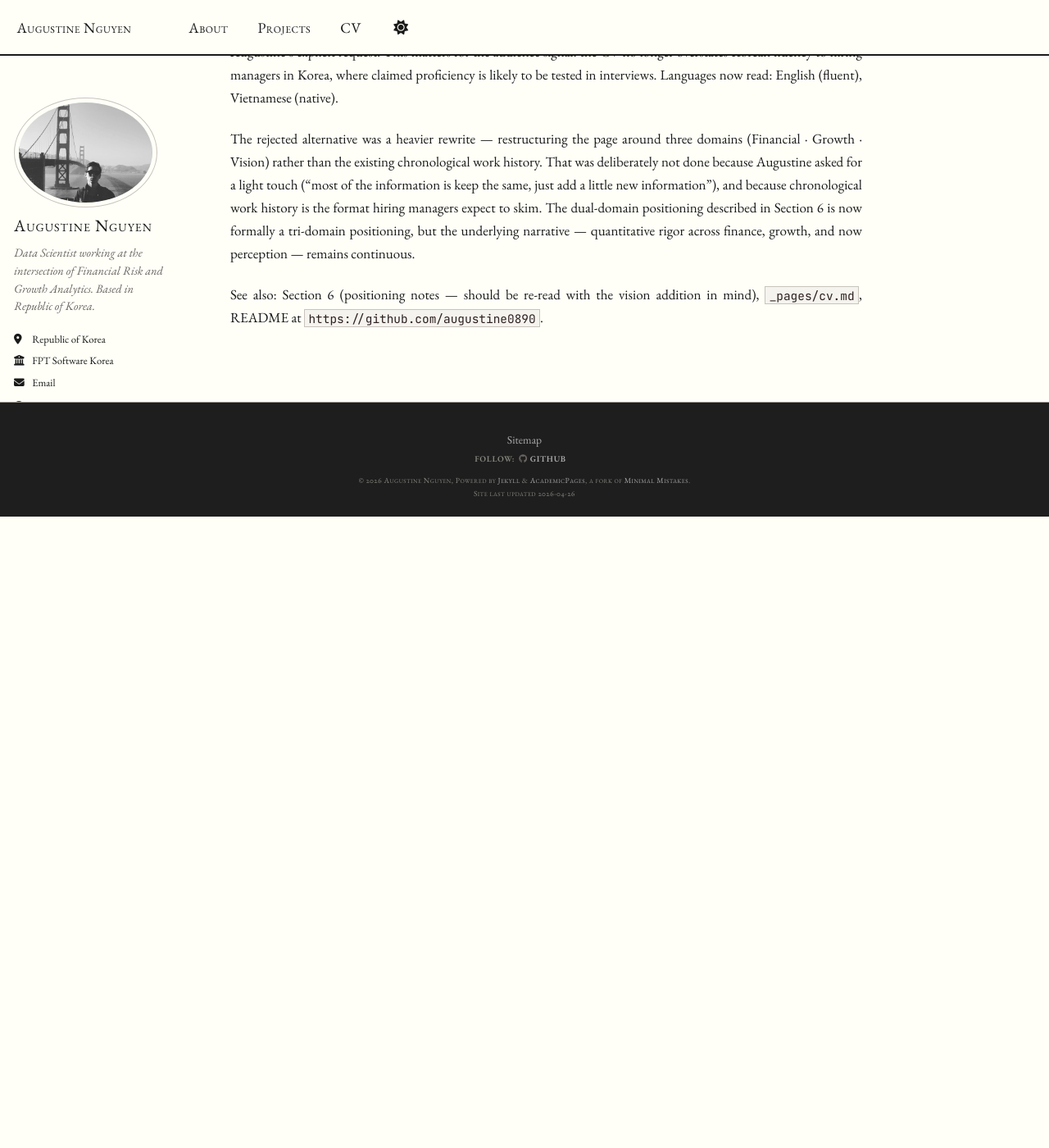
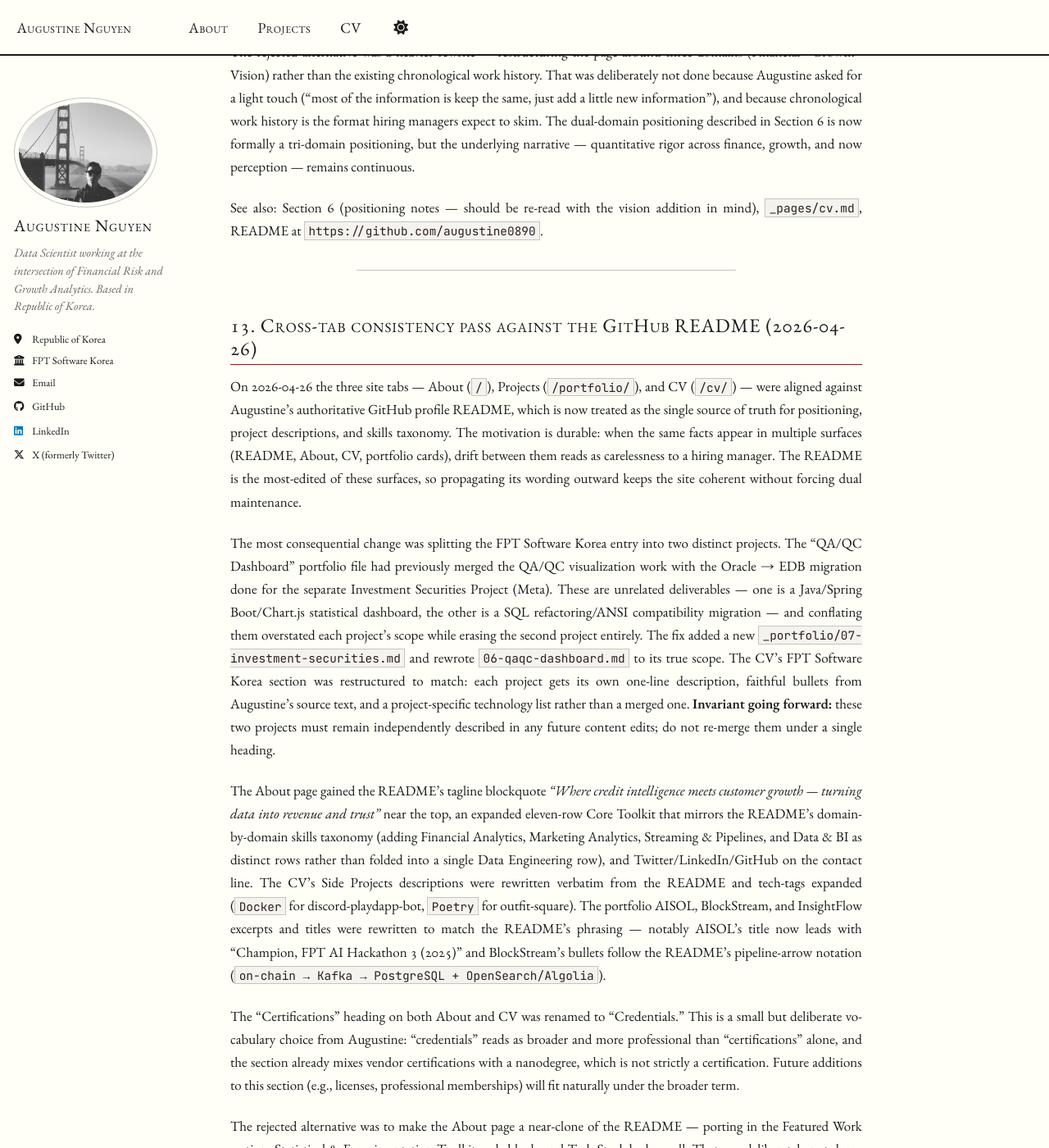
Before and after one commit to augustine0890/augustine0890.github.io, a Jekyll site: the page built from docs/session_context.md, in a window 1280 px wide and 1400 px high, scrolled down 11138 px. Shown: the whole window at 82% size. Built offline with Jekyll 4.4.1, drawn with Linux system fonts in a browser that asks for light colours; our own code applies the rules of GitHub Pages for plain Markdown files; a script bundle is joined from its source files by our own code; library files that are not in the unit come from our copies; before the commit the page ends 11768 px from its top, so only the background shows below that; some of the changed text lies outside the part shown.

Commit message:
docs: align About/CV/portfolio with GitHub README and split QA/QC project

```diff
--- a/docs/session_context.md
+++ b/docs/session_context.md
@@ -112,9 +112,11 @@ upstream; merging future upstream changes would require manual diffing.
 *Content layer (Markdown files).* All human-readable content lives in
 `_pages/` and `_portfolio/`. The four pages are: `about.md` (home, permalink
 `/`), `cv.md` (curriculum vitae, permalink `/cv/`), `portfolio.html` (project
-index, permalink `/portfolio/`), and `404.md`. The six portfolio projects live
-in `_portfolio/` as individually numbered Markdown files (`01-aisol.md`
-through `06-qaqc-dashboard.md`). The numbering controls display order.
+index, permalink `/portfolio/`), and `404.md`. The seven portfolio projects
+live in `_portfolio/` as individually numbered Markdown files (`01-aisol.md`
+through `07-investment-securities.md`). The numbering controls display order.
+*Superseded on 2026-04-26 by Section 13 — was previously six files; the QA/QC
+entry was split into two distinct projects.*
 
 *Configuration layer (`_config.yml`).* The single source of truth for site
 metadata, author profile (name, bio, social links), Jekyll settings, plugin
@@ -222,9 +224,11 @@ The original site content used emoji as section markers (🏆, 📍, ✉️,
 typographic register of academic papers — they signal informality and casualness
 that undercuts the quantitative-rigor positioning. All emoji were replaced with
 Markdown formatting (bold, italic, horizontal rules, em-dashes) that renders
-cleanly in the serif font. Note that six portfolio project files (`_portfolio/*.md`)
-still contain emoji in their `excerpt:` frontmatter and body text. These were
-not updated in the April 2026 session and represent an inconsistency.
+cleanly in the serif font. As of 2026-04-26, the portfolio files have also been
+cleaned: a repository-wide grep for the original marker emoji returns no
+matches across `_pages/` and `_portfolio/`. *Superseded on 2026-04-26 by
+Section 13 — the previous note about lingering emoji in portfolio files no
+longer applies.*
 
 **Decision: Keep the three-item navigation (About, Projects, CV).**
 
@@ -260,12 +264,13 @@ on both the home page and CV. If this placement is to change (e.g., moved to
 the portfolio as a lesser item), it should be a deliberate decision — the win
 is the strongest near-term signal of applied AI capability.
 
-**Portfolio ordering.** The six portfolio files are numbered 01 through 06.
+**Portfolio ordering.** The seven portfolio files are numbered 01 through 07.
 Jekyll renders the portfolio archive in filesystem order, so the numeric prefix
 controls display order. AISOL (01) is first because it is the most recent and
 most prestigious. If projects are added or re-prioritized, the prefix numbering
 must be updated accordingly — renaming files will change URLs, which may break
-any external links.
+any external links. *Superseded on 2026-04-26 by Section 13 — was previously
+six files.*
 
 **Thesis and Mendelian Randomization.** Augustine's MPH thesis applied
 instrumental variable analysis to a biostatistics problem. The CV explicitly
@@ -274,11 +279,12 @@ policy evaluation." This framing bridges academia and industry for readers who
 might otherwise discount health research experience. It should be preserved.
 
 **The `jemoji` plugin.** The `jemoji` plugin is enabled in `_config.yml`. This
-converts emoji shortcodes in Markdown to image tags. The portfolio files still
-use emoji literals (e.g., `🏆`), not shortcodes, so `jemoji` does not affect
-them. However, if shortcode-style emoji are added to Markdown files in the
-future, they will be rendered as images, which may not match the intended
-LaTeX aesthetic.
+converts emoji shortcodes in Markdown to image tags. As of 2026-04-26, neither
+the page files nor the portfolio files contain emoji literals or shortcodes,
+so `jemoji` is currently a no-op for site content. However, if shortcode-style
+emoji are added to Markdown files in the future, they will be rendered as
+images, which may not match the intended LaTeX aesthetic — the plugin could be
+disabled outright if the no-emoji rule is treated as permanent.
 
 ---
 
@@ -343,12 +349,10 @@ The file `.github/workflows/` contains a workflow that runs a Jupyter notebook
 of scope). The workflow will never trigger, but it is confusing to find in the
 repository. It should be deleted in a future cleanup.
 
-**Portfolio emoji inconsistency.** The six `_portfolio/*.md` files still
-contain emoji in their titles and excerpts (e.g., `🏆 Champion Prize`). The
-main pages (about, CV) were updated to remove emoji. A future contributor
-editing portfolio files may be uncertain whether emoji are intended or not.
-The answer is: emoji in portfolio files is an oversight from the April 2026
-session, not a deliberate exception.
+**Portfolio emoji inconsistency — resolved 2026-04-26.** Earlier sessions left
+emoji in portfolio titles and excerpts. These have all been removed; portfolio
+and page Markdown files are now emoji-free. The no-emoji rule applies
+site-wide. *Superseded on 2026-04-26 by Section 13.*
 
 **Google Fonts single point of failure.** The `<link>` preconnect and
 stylesheet tags for Google Fonts are in `_includes/head.html` with no
@@ -419,7 +415,7 @@ which exist in the repository as of the April 2026 session:
 - `_pages/about.md` — home page content, positioning statement, toolkit table,
   certifications.
 - `_pages/cv.md` — full professional history, education, skills, side projects.
-- `_portfolio/01-aisol.md` through `_portfolio/06-qaqc-dashboard.md` —
+- `_portfolio/01-aisol.md` through `_portfolio/07-investment-securities.md` —
   individual project detail pages.
 - `_data/navigation.yml` — navigation structure.
 - `assets/css/main.scss` — SCSS import order (the load-bearing contract).
@@ -522,3 +518,69 @@ remains continuous.
 
 See also: Section 6 (positioning notes — should be re-read with the vision
 addition in mind), `_pages/cv.md`, README at `https://github.com/augustine0890`.
+
+---
+
+## 13. Cross-tab consistency pass against the GitHub README (2026-04-26)
+
+On 2026-04-26 the three site tabs — About (`/`), Projects (`/portfolio/`), and
+CV (`/cv/`) — were aligned against Augustine's authoritative GitHub profile
+README, which is now treated as the single source of truth for positioning,
+project descriptions, and skills taxonomy. The motivation is durable: when the
+same facts appear in multiple surfaces (README, About, CV, portfolio cards),
+drift between them reads as carelessness to a hiring manager. The README is
+the most-edited of these surfaces, so propagating its wording outward keeps
+the site coherent without forcing dual maintenance.
+
+The most consequential change was splitting the FPT Software Korea entry into
+two distinct projects. The "QA/QC Dashboard" portfolio file had previously
+merged the QA/QC visualization work with the Oracle → EDB migration done for
+the separate Investment Securities Project (Meta). These are unrelated
+deliverables — one is a Java/Spring Boot/Chart.js statistical dashboard, the
+other is a SQL refactoring/ANSI compatibility migration — and conflating them
+overstated each project's scope while erasing the second project entirely. The
+fix added a new `_portfolio/07-investment-securities.md` and rewrote
+`06-qaqc-dashboard.md` to its true scope. The CV's FPT Software Korea section
+was restructured to match: each project gets its own one-line description,
+faithful bullets from Augustine's source text, and a project-specific
+technology list rather than a merged one. **Invariant going forward:** these
+two projects must remain independently described in any future content edits;
+do not re-merge them under a single heading.
+
+The About page gained the README's tagline blockquote *"Where credit
+intelligence meets customer growth — turning data into revenue and trust"*
+near the top, an expanded eleven-row Core Toolkit that mirrors the README's
+domain-by-domain skills taxonomy (adding Financial Analytics, Marketing
+Analytics, Streaming & Pipelines, and Data & BI as distinct rows rather than
+folded into a single Data Engineering row), and Twitter/LinkedIn/GitHub on the
+contact line. The CV's Side Projects descriptions were rewritten verbatim from
+the README and tech-tags expanded (`Docker` for discord-playdapp-bot, `Poetry`
+for outfit-square). The portfolio AISOL, BlockStream, and InsightFlow excerpts
+and titles were rewritten to match the README's phrasing — notably AISOL's
+title now leads with "Champion, FPT AI Hackathon 3 (2025)" and BlockStream's
+bullets follow the README's pipeline-arrow notation (`on-chain → Kafka →
+PostgreSQL + OpenSearch/Algolia`).
+
+The "Certifications" heading on both About and CV was renamed to
+"Credentials." This is a small but deliberate vocabulary choice from
+Augustine: "credentials" reads as broader and more professional than
+"certifications" alone, and the section already mixes vendor certifications
+with a nanodegree, which is not strictly a certification. Future additions to
+this section (e.g., licenses, professional memberships) will fit naturally
+under the broader term.
+
+The rejected alternative was to make the About page a near-clone of the
+README — porting in the Featured Work section, Statistical & Experimentation
+Toolkit code block, and Tech Stack badge wall. That was deliberately not done.
+The site separates About / Projects / CV across three tabs precisely so each
+tab can stay focused; cramming the entire README into About would duplicate
+the Portfolio collection and dilute the home page's introductory function. The
+About page's job is to land the positioning and route the reader; the
+Portfolio's job is to enumerate the work; the CV's job is the chronological
+record. The README, by contrast, is a single-page artifact that has to do all
+three at once because GitHub profiles only have one surface.
+
+See also: Section 5 (emoji decision now applies site-wide), Section 6
+(portfolio ordering — now seven files), `_pages/about.md`, `_pages/cv.md`,
+`_portfolio/06-qaqc-dashboard.md`, `_portfolio/07-investment-securities.md`,
+README at `https://github.com/augustine0890`.
```
Also changed, not shown: other parts of docs/session_context.md (+0 -8 lines), _pages/about.md (+12 -7 lines), _pages/cv.md (+15 -11 lines), _portfolio/01-aisol.md (+3 -3 lines), _portfolio/03-insightflow.md (+1 -1 lines), _portfolio/05-blockstream.md (+4 -5 lines), _portfolio/07-investment-securities.md (added, +18 -0 lines).
